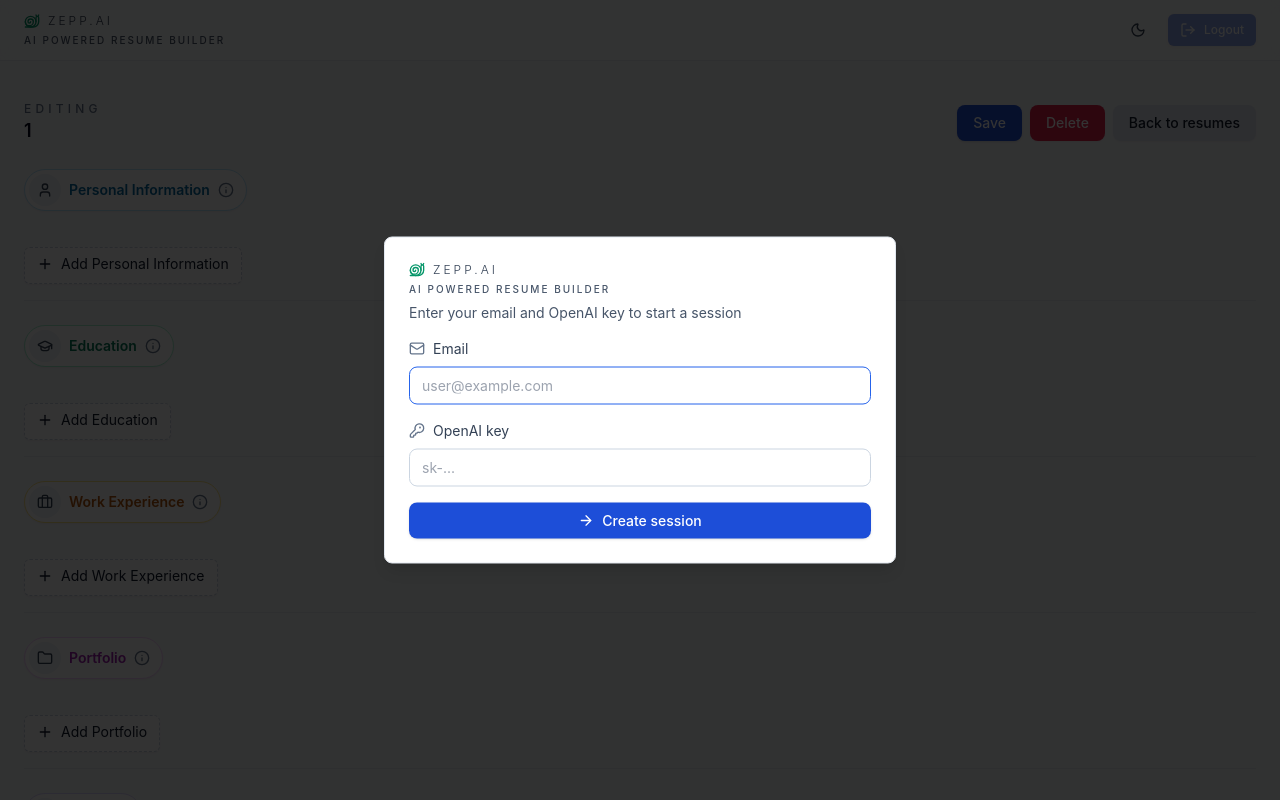
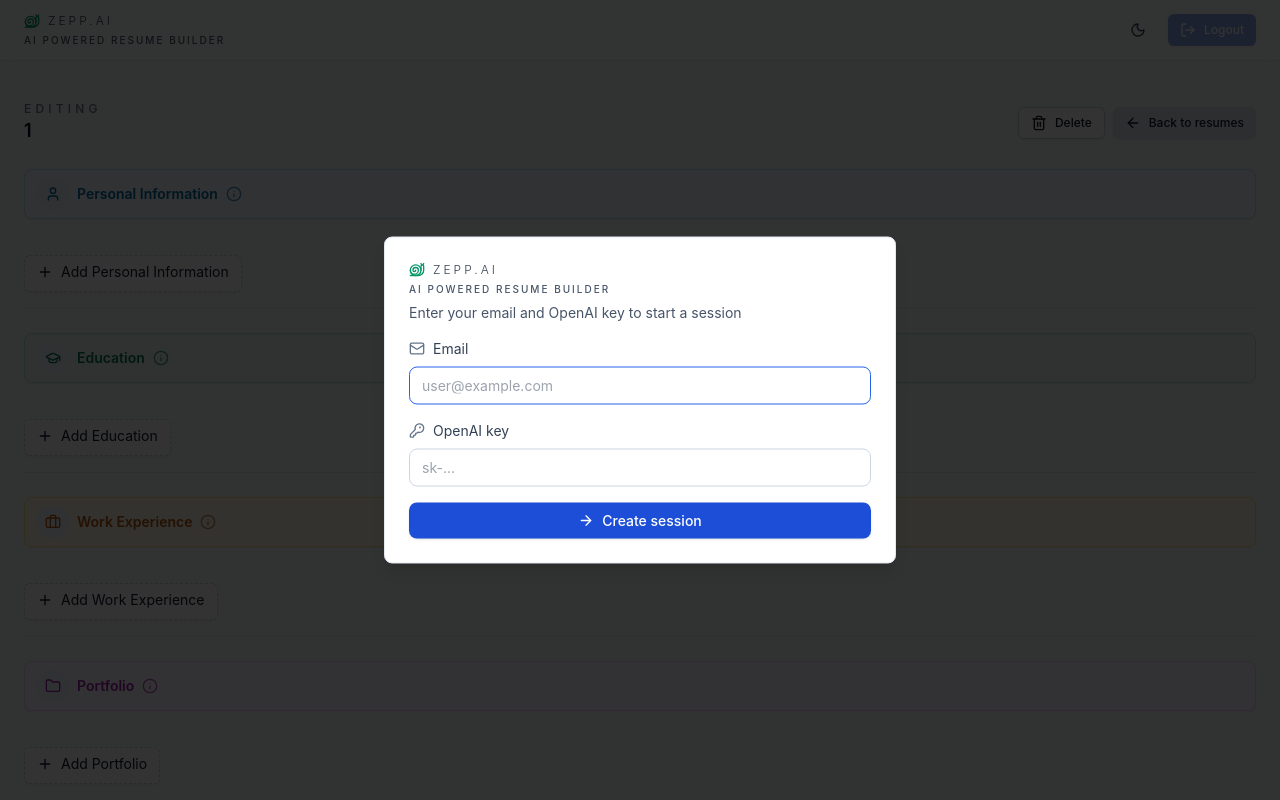
Before and after one commit to soumilroy/zepp, a React (Vite) app in the folder web/: page /resumes/1 in a window 1280 px wide. Shown: the top 800 px of the page. Built offline with nearby package versions, Linux system fonts and the light colour scheme; no server answers.

Commit message:
improvements

```diff
--- a/web/src/pages/ResumeEditorPage.tsx
+++ b/web/src/pages/ResumeEditorPage.tsx
@@ -1,4 +1,5 @@
 import { useEffect, useMemo } from "react";
+import { ArrowLeft, Trash2 } from "lucide-react";
 import { useNavigate, useParams, Link } from "react-router-dom";
 import { useForm, useFieldArray } from "react-hook-form";
 import { DndProvider } from "react-dnd";
@@ -113,8 +114,8 @@
     <main className="min-h-screen">
       <AppHeader />
       <FullScreenLoadingOverlay
-        open={resumeQuery.isFetching || saveResume.isPending || deleteResume.isPending}
-        title={deleteResume.isPending ? "Deleting resume…" : saveResume.isPending ? "Saving resume…" : "Loading resume…"}
+        open={resumeQuery.isFetching || deleteResume.isPending}
+        title={deleteResume.isPending ? "Deleting resume…" : "Loading resume…"}
       />
       <section className="mx-auto flex w-full max-w-7xl flex-col gap-6 px-6 py-10">
         <div className="flex items-center justify-between gap-4">
@@ -129,21 +130,19 @@
           <div className="flex items-center gap-2">
             <Button
               type="button"
-              onClick={onSaveAll}
-              disabled={resumeQuery.isFetching || saveResume.isPending || deleteResume.isPending}
-            >
-              Save
-            </Button>
-            <Button
-              type="button"
-              variant="destructive"
+              variant="outline"
+              size="sm"
               onClick={onDelete}
               disabled={resumeQuery.isFetching || saveResume.isPending || deleteResume.isPending}
             >
+              <Trash2 className="mr-2 h-4 w-4" aria-hidden="true" />
               Delete
             </Button>
-            <Button asChild type="button" variant="secondary" disabled={resumeQuery.isFetching}>
-              <Link to="/resumes">Back to resumes</Link>
+            <Button asChild type="button" variant="secondary" size="sm" disabled={resumeQuery.isFetching}>
+              <Link to="/resumes">
+                <ArrowLeft className="mr-2 h-4 w-4" aria-hidden="true" />
+                Back to resumes
+              </Link>
             </Button>
           </div>
         </div>
--- a/web/src/pages/home/components/SectionCard.tsx
+++ b/web/src/pages/home/components/SectionCard.tsx
@@ -42,16 +42,29 @@
 
   const pillBorderTone =
     {
-      "personal-information": "border-sky-200 dark:border-sky-700/30",
-      education: "border-emerald-200 dark:border-emerald-700/30",
-      "work-experience": "border-amber-200 dark:border-amber-700/30",
-      skills: "border-violet-200 dark:border-violet-700/30",
-      projects: "border-cyan-200 dark:border-cyan-700/30",
-      references: "border-rose-200 dark:border-rose-700/30",
-      certifications: "border-lime-200 dark:border-lime-700/30",
-      languages: "border-indigo-200 dark:border-indigo-700/30",
-      portfolio: "border-fuchsia-200 dark:border-fuchsia-700/30",
-    }[section.key] ?? "border-slate-200 dark:border-slate-800/30";
+      "personal-information": "border-sky-200 dark:border-sky-400/40",
+      education: "border-emerald-200 dark:border-emerald-400/40",
+      "work-experience": "border-amber-200 dark:border-amber-400/40",
+      skills: "border-violet-200 dark:border-violet-400/40",
+      projects: "border-cyan-200 dark:border-cyan-400/40",
+      references: "border-rose-200 dark:border-rose-400/40",
+      certifications: "border-lime-200 dark:border-lime-400/40",
+      languages: "border-indigo-200 dark:border-indigo-400/40",
+      portfolio: "border-fuchsia-200 dark:border-fuchsia-400/40",
+    }[section.key] ?? "border-slate-200 dark:border-slate-600/40";
+
+  const titleBgTone =
+    {
+      "personal-information": "bg-sky-50 dark:bg-sky-900/50",
+      education: "bg-emerald-50 dark:bg-emerald-900/50",
+      "work-experience": "bg-amber-50 dark:bg-amber-900/50",
+      skills: "bg-violet-50 dark:bg-violet-900/50",
+      projects: "bg-cyan-50 dark:bg-cyan-900/50",
+      references: "bg-rose-50 dark:bg-rose-900/50",
+      certifications: "bg-lime-50 dark:bg-lime-900/50",
+      languages: "bg-indigo-50 dark:bg-indigo-900/50",
+      portfolio: "bg-fuchsia-50 dark:bg-fuchsia-900/50",
+    }[section.key] ?? "bg-slate-50 dark:bg-slate-800/60";
 
   return (
     <div
@@ -59,21 +72,21 @@
         }`}
     >
       <div className="flex items-start justify-between gap-4">
-        <div>
+        <div className="w-full">
           <TooltipProvider>
             <Tooltip>
               <TooltipTrigger asChild>
                 <div
-                  className={`inline-flex items-center gap-2 rounded-full border bg-white py-1 pl-1 pr-3 shadow-sm dark:bg-slate-800/70 ${pillBorderTone}`}
+                  className={`flex w-full items-center gap-2 rounded-lg border px-3 py-2 shadow-sm ${pillBorderTone} ${titleBgTone}`}
                   aria-label={`${section.title} description`}
                 >
                   <span className="inline-flex h-8 w-8 items-center justify-center rounded-full bg-slate-100 dark:bg-slate-700/80">
-                    <Icon className="h-4 w-4 text-slate-700 dark:text-slate-200" />
+                    <Icon className={`h-4 w-4 ${titleTone}`} />
                   </span>
                   <h3 className={`text-sm font-semibold ${titleTone}`}>
                     {section.title}
                   </h3>
-                  <Info className="h-4 w-4 text-slate-500 dark:text-slate-400" />
+                  <Info className={`h-4 w-4 ${titleTone} opacity-70`} />
                 </div>
               </TooltipTrigger>
               <TooltipContent>{section.description}</TooltipContent>
```
